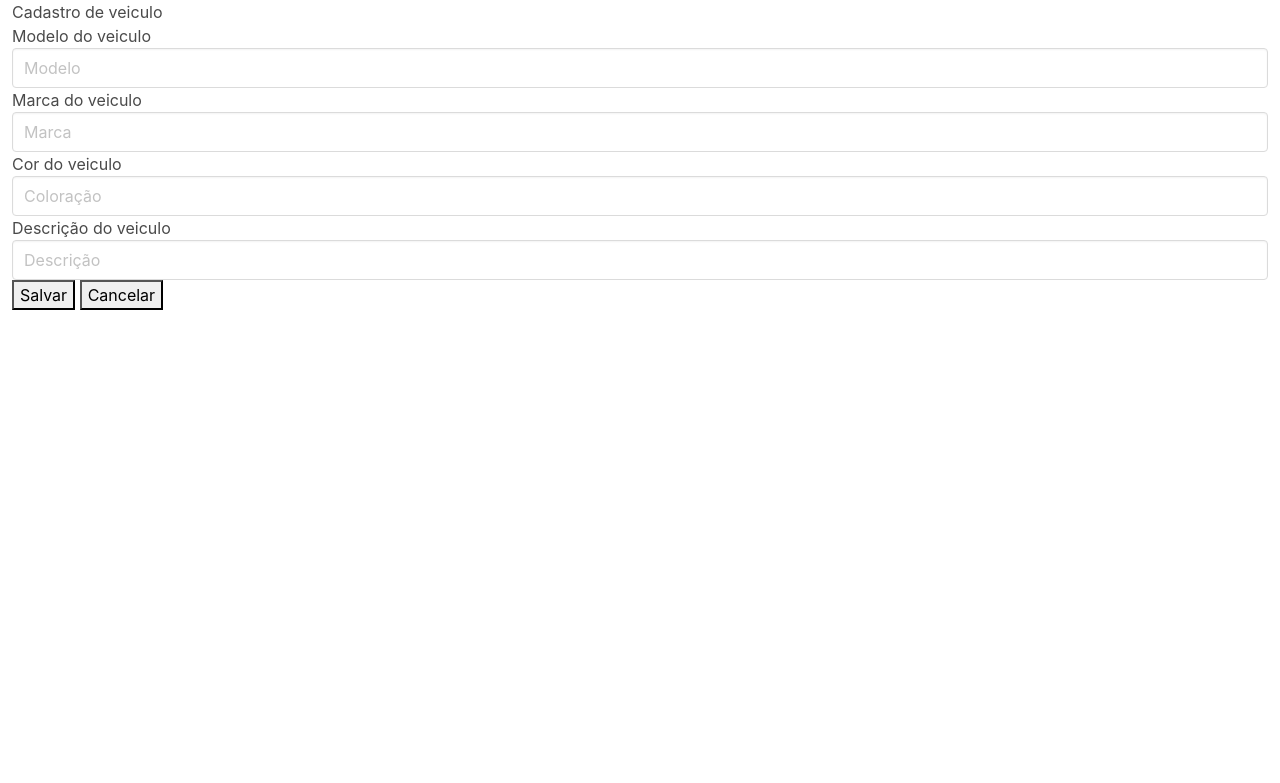
After one commit to Jota011/Mecanica, a PHP site: page /Model/inclusao_Carro.php in a window 1280 px wide. The commit adds this page. Shown: the top 783 px of the page. Run offline with PHP 8.4, Linux system fonts and the light colour scheme; data that the repository does not hold is empty.

Commit message:
implementado

```diff
--- a/Model/connection.php
+++ b/Model/connection.php
@@ -4,10 +4,12 @@ $dbname = 'radajori';
 $username = 'root';
 $psswrd = '';
 
-try{
-    $pdo = new PDO("mysql:host=$host;dbname=$dbname",$username,$psswrd);
-    $pdo->setAttribute(PDO::ATTR_ERRMODE, PDO::ERRMODE_EXCEPTION);
-    echo 'conectado';
-}catch(PDOException $e){
-    echo $e->getMessage();
+$con=mysqli_connect("localhost", "root", "","radajori");
+
+$mysqli = new mysqli($host,$username,$psswrd,$dbname);
+if (mysqli_connect_errno()) {
+    echo "Failed to connect to MySQL: " . mysqli_connect_error();
+    exit();
+}else{
+    //echo 'conectado';
 }
--- /dev/null
+++ b/Model/inclusao_Carro.php
@@ -0,0 +1,30 @@
+<body>
+  <?php
+
+    require 'connection.php';
+    require '../View/cadCarroView.php';
+
+    //$usuario    = $_POST["campoID (se for em php: campoName)"];
+    $modelo              = $_POST["modelo_veiculo"];
+    $marca               = $_POST["marca_veiculo"];
+    $cor                 = $_POST["cor_veiculo"];
+    $desc_veiculo        = $_POST["desc_veiculo"];
+
+    if (empty($modelo) || empty($marca) || empty($cor) ||  empty($desc_veiculo)){
+            echo"<script>alert('preencher o campo vazio');</script>";
+    }
+    else
+    {
+      if(mysqli_query($mysqli,"insert into veiculos(modelo, marca, cor, descricao)
+      values('$modelo','$marca','$cor','$desc_veiculo')"));
+     {
+    echo"<script>alert('Inclusão realizada com sucesso');</script>";
+    //reencaminha o usuario
+    echo"<script>window.location='../View/homeView.php'</script>";
+    }
+         echo "<script>alert('Houve um erro na inserção');</script>";
+         echo "Erro: ".mysqli_error($mysqli);
+    }
+
+?>
+</body>
--- /dev/null
+++ b/View/cadCarroView.php
@@ -0,0 +1,58 @@
+<?php
+require_once '../Templates/header.php';
+require '../Model/connection.php';
+
+?>
+<body>
+    <div class="cadCarroView">
+
+        <form class="form-horizontal" method="post" action="../Model/inclusao_Carro.php">
+         <div class="container-fluid">
+            <div class="panel-1">
+                <div class="cabecalho">Cadastro de veiculo</div>
+                    <div class="panel-2">
+
+                            <!-- Nome do Veiculo -->
+                        <div class="campo">
+                            <label for="car" class="preenchimento">Modelo do veiculo</label>
+                            <div class="col-xs-6">
+                                <input type="text" class="input" name="modelo_veiculo" id="modelo" placeholder="Modelo" />
+                            </div>
+                        </div>
+
+
+                            <!-- Marca do Veiculo -->
+                        <div class="campo">
+                            <label for="codigo" class="preenchimento">Marca do veiculo</label>
+                            <div class="col-xs-6">
+                                <input type="text" class="input" name="marca_veiculo" id="marca" placeholder="Marca" />
+                            </div>
+
+                            <!-- Cor do Veiculo -->
+                        <div class="campo">
+                            <label for="codigo" class="preenchimento">Cor do veiculo</label>
+                            <div class="col-xs-6">
+                                <input type="text" class="input" name="cor_veiculo" id="cor" placeholder="Coloração" />
+                            </div>
+
+                                <!-- Descrição do Veiculo -->
+                        <div class="campo">
+                            <label for="codigo" class="campo1">Descrição do veiculo</label>
+                            <div class="col-xs-6">
+                                <input type="text" class="input" name="desc_veiculo" id="desc" placeholder="Descrição" />
+                            </div>
+
+
+                        <div class="campo2">
+                            <div class="botoes_save">
+                                <button type="submit" class="botao_save" name="save">Salvar</button>
+                                <button type="reset"  class="botao_canc">Cancelar</button>
+
+                            </div>
+                        </div>
+                    </div>
+                 </div>
+           </div>
+        </form>
+    </div>
+</body>
--- a/View/homeView.php
+++ b/View/homeView.php
@@ -1,8 +1,9 @@
 <?php
 session_start();
-include_once '../Templates/header.php'
+include_once '../Templates/header.php';
 ?>
 <body>
 	HOME PHP
+	<a href="../View/cadCarroView.php">Teste de cadastro</a>
 </body>
 </html>
```
Also changed, not shown: Model/SQL/radajori.sql (+5 -3 lines), teste.php (added, +31 -0 lines).
